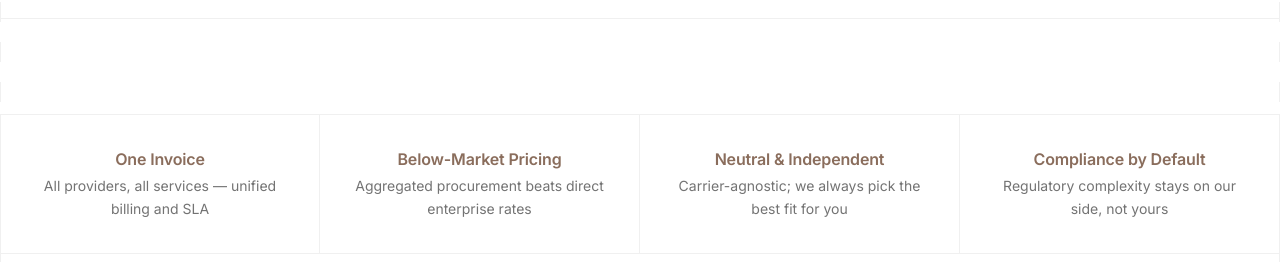
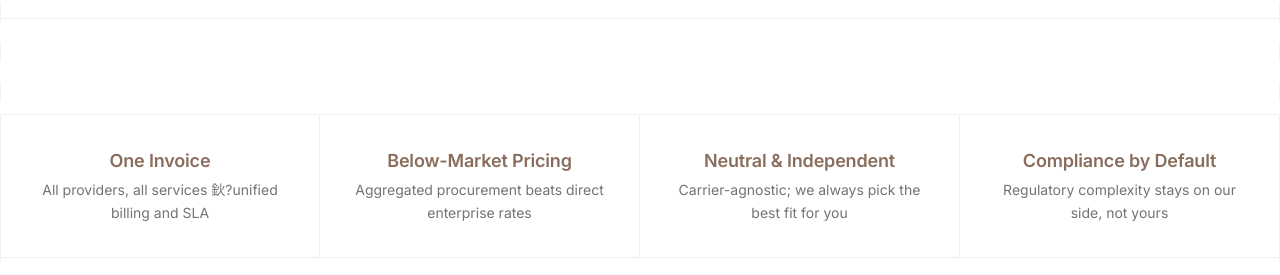
Before and after one commit to emoqbao/cninfrahub, a Next.js app: page / in a window 1280 px wide. Shown: the part 790-1065 px from the top of the page. Built offline with nearby package versions, Linux system fonts and the light colour scheme.

Commit message:
fix: TrustStats title text-base → text-lg for better presence

```diff
--- a/src/components/home/TrustStats.tsx
+++ b/src/components/home/TrustStats.tsx
@@ -1,5 +1,5 @@
 export const trustStats = [
-  { title: "One Invoice", desc: "All providers, all services — unified billing and SLA" },
+  { title: "One Invoice", desc: "All providers, all services 鈥?unified billing and SLA" },
   { title: "Below-Market Pricing", desc: "Aggregated procurement beats direct enterprise rates" },
   { title: "Neutral & Independent", desc: "Carrier-agnostic; we always pick the best fit for you" },
   { title: "Compliance by Default", desc: "Regulatory complexity stays on our side, not yours" },
@@ -8,7 +8,7 @@ export const trustStats = [
 export function TrustStatItem({ stat }: { stat: (typeof trustStats)[number] }) {
   return (
     <div className="flex flex-col items-center justify-center p-8 text-center">
-      <p className="text-base font-semibold tracking-[-0.01em] text-[#8a6d5c]">
+      <p className="text-lg font-semibold tracking-[-0.01em] text-[#8a6d5c]">
         {stat.title}
       </p>
       <p className="mt-1 text-sm text-muted leading-relaxed">{stat.desc}</p>
```
